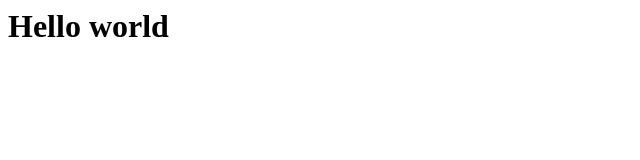
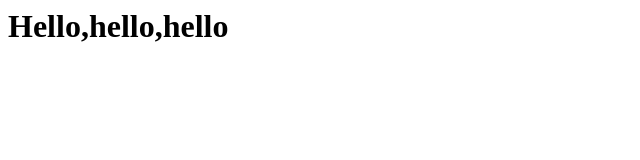
Before and after one commit to majanikolic/folder1, a plain HTML site: page index.html in a window 1280 px wide. Shown: the whole page, without its empty margins (0-640 px from the left). Drawn offline with Linux system fonts and the light colour scheme.

Commit message:
Update index.html

```diff
--- a/index.html
+++ b/index.html
@@ -1 +1 @@
-<h1> Hello world </h1>
+<h1> Hello,hello,hello </h1>
```
